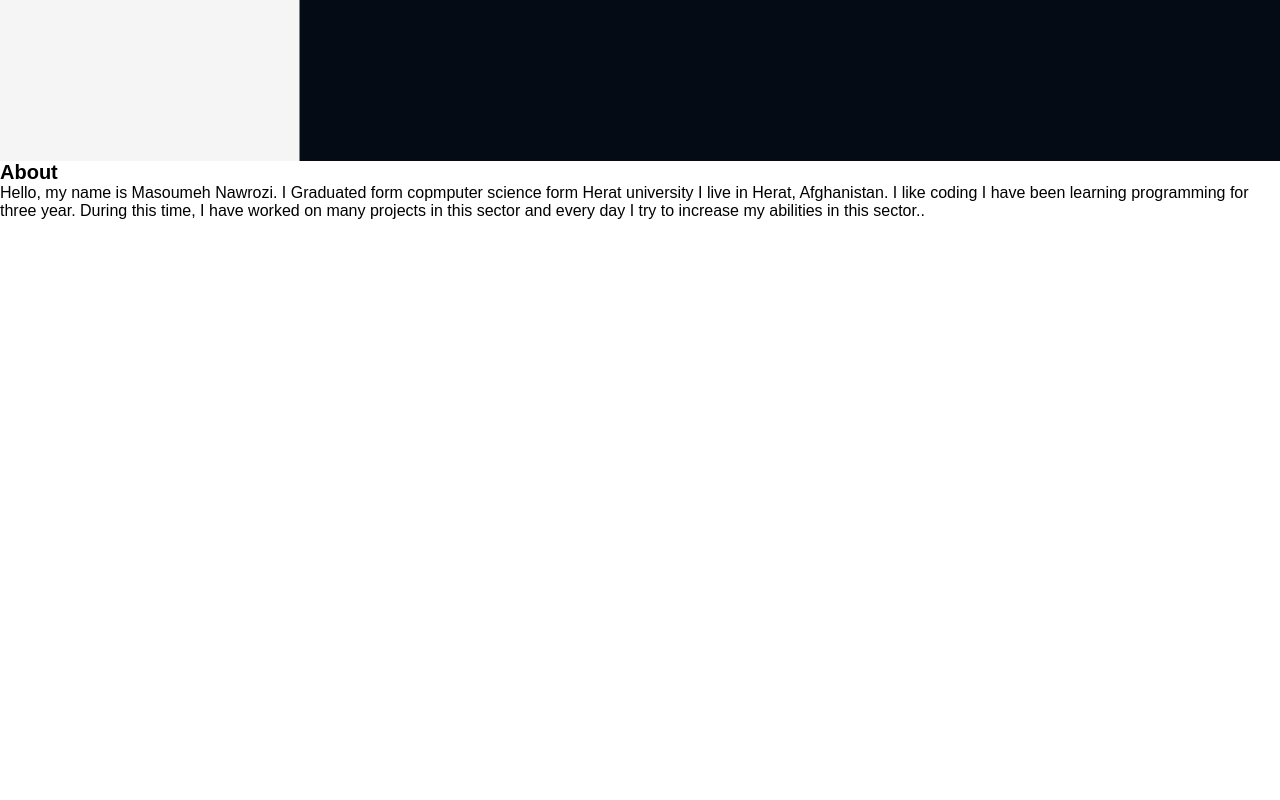
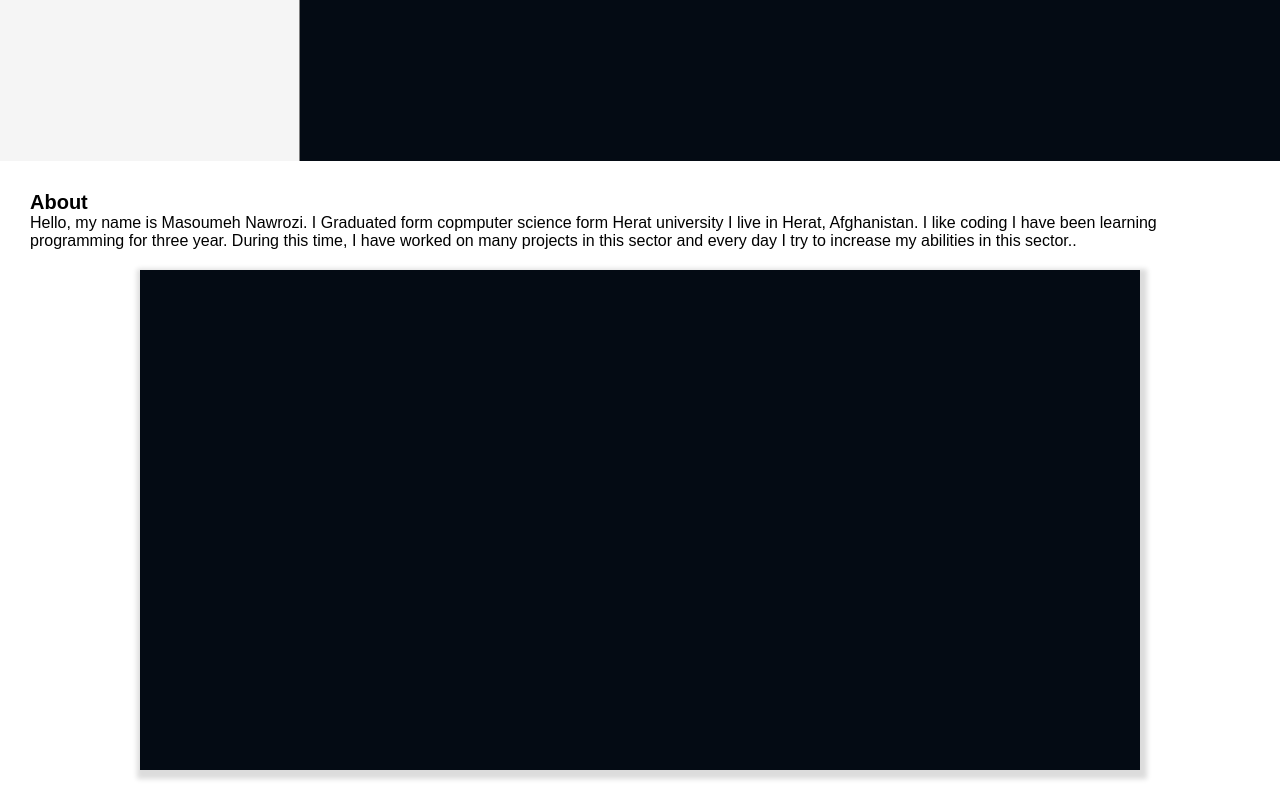
Before and after one commit to MahsumaRezai/Powerful_girls, a React (Create React App) app: page / in a window 1280 px wide. Shown: the part 639-1439 px from the top of the page. Before the commit the page ends 879 px from the top, so only its background shows below. Built offline with nearby package versions, Linux system fonts and the light colour scheme.

Commit message:
work on img

```diff
--- a/src/Components/About.js
+++ b/src/Components/About.js
@@ -14,7 +14,9 @@ export const About = (props) => {
                     </p>
 
                 </div>
-                <div>
+                <div className={classes.card}>
+
+
 
                 </div>
             </div>
--- a/src/Components/About.module.css
+++ b/src/Components/About.module.css
@@ -1,7 +1,15 @@
 .about {
     display: flex;
     flex-flow: column;
-    justify-content: flex-start;
-    align-items: flex-start;
-    gap: 20px
+    justify-content: center;
+    align-items: center;
+    gap: 20px;
+    padding: 30px
 }
+.card {
+    background: #040b14;
+    width: 1000px;
+    height: 500px;
+    box-shadow: 2px 4px 5px 5px gainsboro;
+
+}
```
Also changed, not shown: src/img/mainimg.jpg (added).
